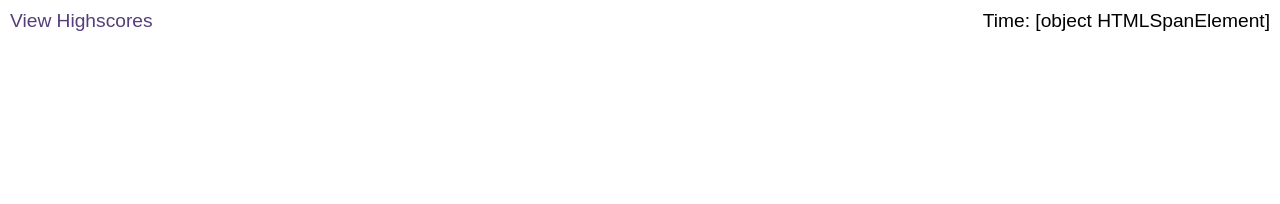
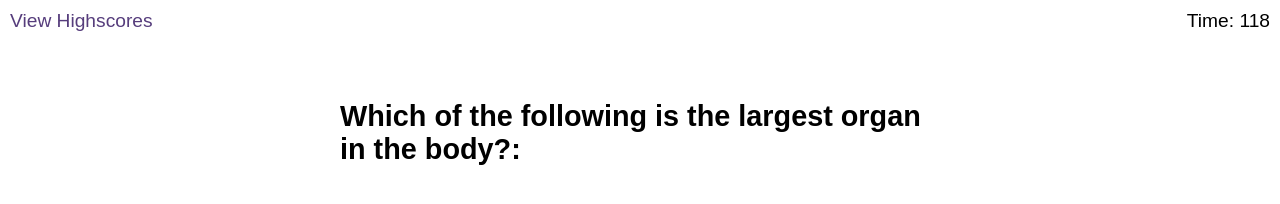
Before and after one commit to axe714/Anatomy-Quiz, a plain HTML site: page index.html in a window 1280 px wide. Both pictures are taken after a click on the button "Start Quiz". Drawn offline with Linux system fonts and the light colour scheme.

Commit message:
Added timer & displays question upon clicking 'start' quiz button.

```diff
--- a/assets/js/newlogic.js
+++ b/assets/js/newlogic.js
@@ -1,21 +1,42 @@
 //global scope variables DOM elements
-var timerElement = document.querySelector("#time");
+var timerElement = document.querySelector("#time-left");
 var startButton = document.querySelector("#start");
 var questionsElement = document.querySelector("#questions");
-var endScreenElement = document.querySelector("#end-screen");
-var endScoreElement = document.querySelector("#end-score");
-var endTimeElement = document.querySelector("#end-time");
 var endButton = document.querySelector("#end-button");
-var submitButton = document.querySelector("#submit");
 var startScreenElement = document.querySelector("#start-screen");
-var hideElements = document.querySelectorAll(".hide");
-
 startButton.addEventListener("click", startQuiz);
 
 function startQuiz() {
     //hides the start screen
     startScreenElement.setAttribute("class", "hide");
     questionsElement.removeAttribute("class", "hide");
-    timerElement.textContent = time;
+    startTimer();
     showQuestions();
 }
+
+//GOOD TO GO - WORKING AS INTENDED
+function startTimer() {
+    //set the timer to 15 seconds per question
+    var timeLeft = questions.length * 15;
+    var timer = setInterval(function () {
+        //decreases timer each second
+        timeLeft--;
+        //display the time remaining
+        timerElement.textContent = timeLeft;
+        if (timeLeft === 0) {
+            clearInterval(timer);
+            //displays time remaining on HTML
+            timerElement.innerHTML = timeLeft;
+        }
+        //decreases timer at a 1 second interval
+    }, 1000);
+}
+
+
+//showQuestions function [INCOMPLETE - to be added to the startQuiz function]
+function showQuestions () {
+    var currentQuestionIndex = 0;
+    var currentQuestion = questions[currentQuestionIndex];
+    var titleElement = document.getElementById("question-title");
+    titleElement.textContent = currentQuestion.title;
+}
--- a/index.html
+++ b/index.html
@@ -12,7 +12,7 @@
   <body>
     <div class="scores"><a href="highscores.html">View Highscores</a></div>
 
-    <div class="timer">Time: <span id="time">0</span></div>
+    <div class="timer">Time: <span id="time-left">0</span></div>
 
     <div class="wrapper">
       <div id="start-screen" class="start">
```
